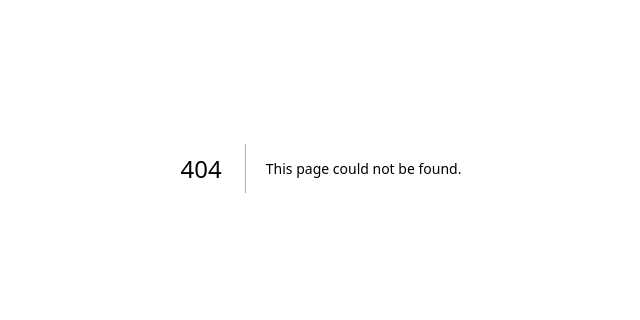
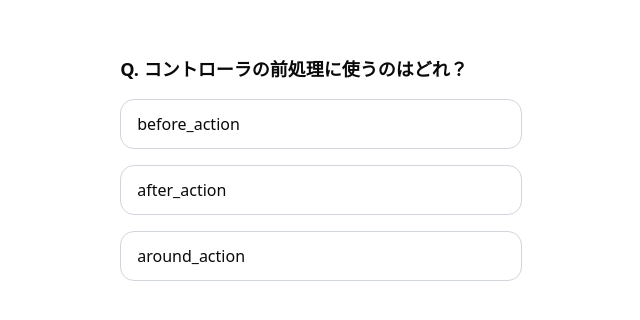
Before and after one commit to Etudia-Study/Etudia-app, a Next.js app: page /components/quiz in a window 1280 px wide. Before the commit this address had no page. Shown: the part 232-552 px from the top of the page, without its empty margins (319-959 px from the left). Built offline with nearby package versions, Linux system fonts and the light colour scheme.

Commit message:
回答ページ

```diff
--- /dev/null
+++ b/app/components/quiz/QuizQuestion.tsx
@@ -0,0 +1,58 @@
+"use client";
+
+import { useState } from "react";
+
+type Choice = {
+  id: number;
+  text: string;
+  isCorrect: boolean;
+};
+
+const choices: Choice[] = [
+  { id: 1, text: "before_action", isCorrect: true },
+  { id: 2, text: "after_action", isCorrect: false },
+  { id: 3, text: "around_action", isCorrect: false },
+];
+
+export default function QuizQuestion() {
+  const [selectedId, setSelectedId] = useState<number | null>(null);
+  const [isAnswered, setIsAnswered] = useState(false);
+
+  const handleSelect = (choice: Choice) => {
+    if (isAnswered) return;
+    setSelectedId(choice.id);
+    setIsAnswered(true);
+  };
+
+  return (
+    <div className="space-y-4">
+      <h2 className="text-lg font-semibold">
+        Q. コントローラの前処理に使うのはどれ？
+      </h2>
+
+      {choices.map((choice) => {
+        const isSelected = selectedId === choice.id;
+
+        let bg = "bg-white border-gray-300 hover:bg-gray-50";
+
+        if (isAnswered) {
+          if (choice.isCorrect) {
+            bg = "bg-green-100 border-green-500";
+          } else if (isSelected) {
+            bg = "bg-red-100 border-red-500";
+          }
+        }
+
+        return (
+          <button
+            key={choice.id}
+            onClick={() => handleSelect(choice)}
+            className={`w-full rounded-xl border px-4 py-3 text-left transition ${bg}`}
+          >
+            {choice.text}
+          </button>
+        );
+      })}
+    </div>
+  );
+}
--- /dev/null
+++ b/app/components/quiz/page.tsx
@@ -0,0 +1,9 @@
+import QuizQuestion from "./QuizQuestion";
+
+export default function QuizPage() {
+  return (
+    <main className="min-h-screen flex items-center justify-center p-6">
+      <QuizQuestion />
+    </main>
+  );
+}
```
